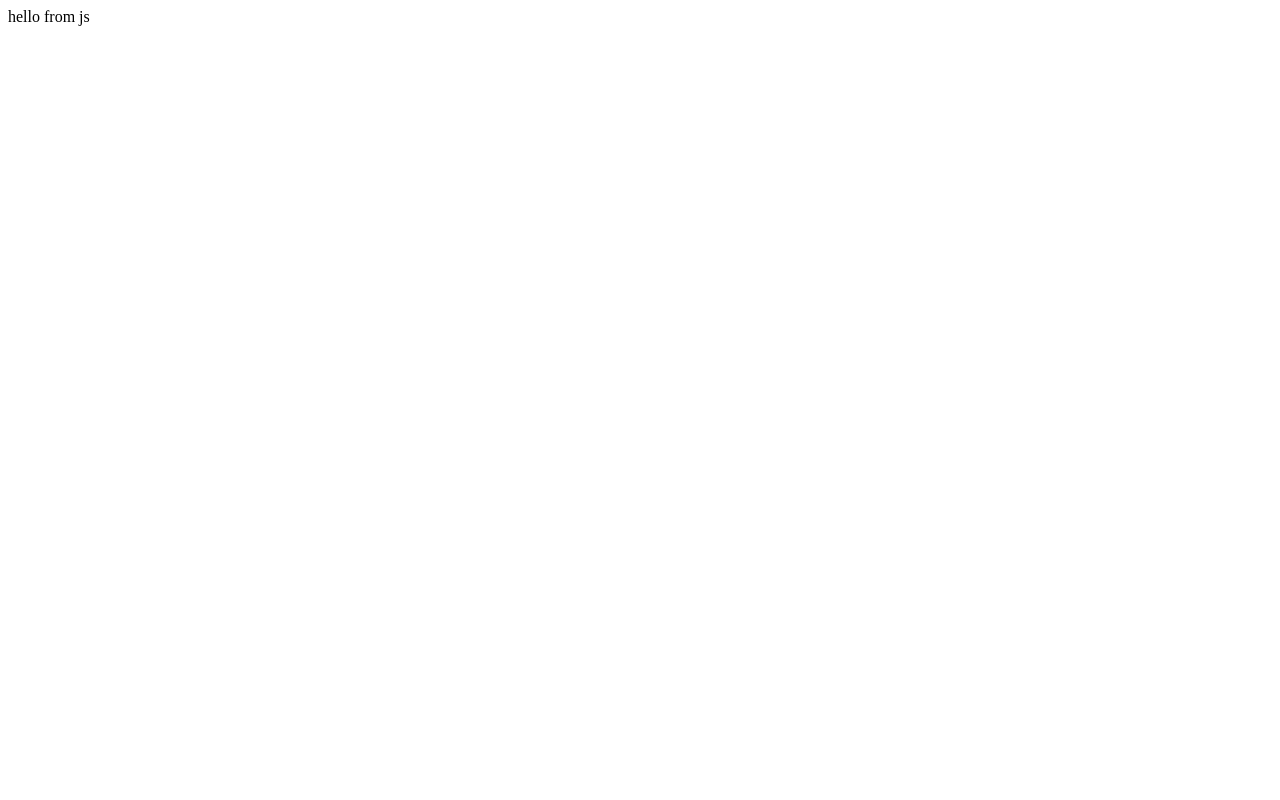
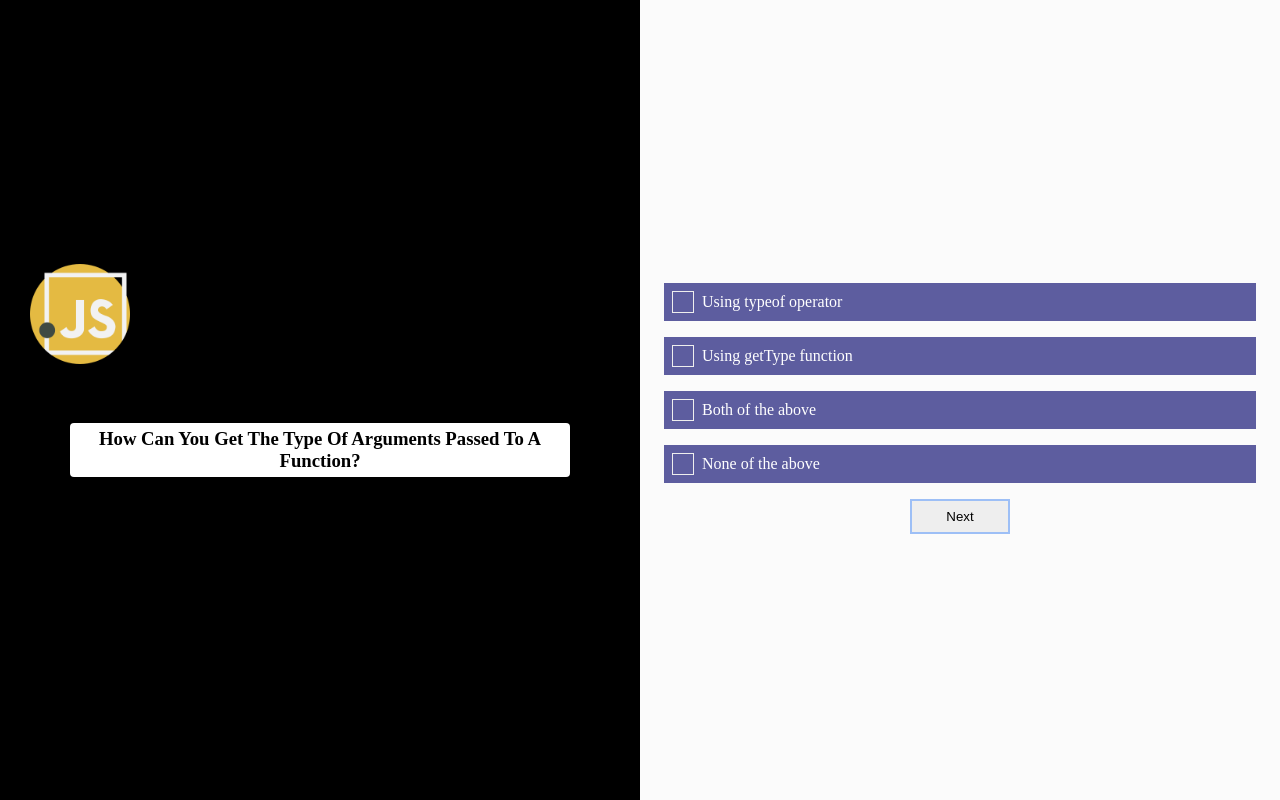
Before and after one commit to Abdurrahman-X/Quiz-App, a Gatsby site: page /JavaScript in a window 1280 px wide. Built offline with nearby package versions, Linux system fonts and the light colour scheme; Gatsby itself is replaced by a stand-in of ours; a web font is replaced by a local one.

Commit message:
quizz page added'

```diff
--- a/src/components/Style/GlobaleStyle.js
+++ b/src/components/Style/GlobaleStyle.js
@@ -1,8 +1,13 @@
-import { createGlobalStyle } from "styled-components";
+import {
+    createGlobalStyle
+} from "styled-components";
 
 export default createGlobalStyle `
 body{
     padding: 0;
     margin: 0;
 }
+img {
+    width: 100px;
+  }
 `;
--- a/src/components/Style/HomeStyle.js
+++ b/src/components/Style/HomeStyle.js
@@ -1,11 +1,13 @@
-import styled, { css } from "styled-components"
+import styled, {
+  css
+} from "styled-components"
 
-export const Wrapper = styled.div`
+export const Wrapper = styled.div `
   display: grid;
   grid-template-columns: repeat(12, 1fr);
   height: 100vh;
 `
-export const Sideleft = styled.div`
+export const Sideleft = styled.div `
   grid-column-start: span 6;
   background-color: #000;
   padding: 30px;
@@ -21,7 +23,7 @@ export const Sideleft = styled.div`
   }
 `
 
-export const Choose = styled.div`
+export const Choose = styled.div `
   padding: 40px;
   text-align: center;
   h3 {
@@ -33,15 +35,23 @@ export const Choose = styled.div`
     border-radius: 4px;
   }
 `
-export const Sideright = styled.div`
+export const Sideright = styled.div `
   grid-column-start: span 6;
   color: #000;
   background: #fbfbfb;
   display: flex;
   justify-content: center;
   flex-direction: column;
+  button {
+    cursor: pointer;
+    width: 100px;
+    padding: 0.5rem 0;
+    margin-top : 1rem;
+    background: #eee;
+    border: 2px solid #9DBFF6;
+  }
 `
-export const CardStyle = styled.div`
+export const CardStyle = styled.div `
   background: #fff;
   padding: 10px 30px;
   margin: 15px 0;
@@ -61,7 +71,5 @@ export const CardStyle = styled.div`
     margin: 10px;
     font-size: 14px;
   }
-  img {
-    width: 100px;
-  }
+
 `
--- /dev/null
+++ b/src/components/Style/QuizzStyle.js
@@ -0,0 +1,32 @@
+import styled from "styled-components"
+
+
+export const Container = styled.div `
+    align-items: center;
+display  : flex;
+flex-direction:column;
+
+`
+export const Answer = styled.div `
+  background : #5d5d9f;
+  display: flex;
+  align-items: center;
+  color : white;
+  padding: 0.5rem;
+  width: 45vw;
+margin-top : 1rem;
+div {
+    border: 1px solid #eee;
+    width: 20px;
+    height: 20px;
+    cursor: pointer;
+    margin-right: 0.5rem;
+    transition: all 0.3s ease;
+}
+div:hover{
+    border-color: #ffc80a;
+}
+
+
+
+`
--- a/src/pages/JavaScript.js
+++ /dev/null
@@ -1,11 +0,0 @@
-import React from 'react';
-
-const JavaScript = () => {
-    return (
-        <div>
-            hello from js
-        </div>
-    );
-};
-
-export default JavaScript;
--- /dev/null
+++ b/src/pages/JavaScript.jsx
@@ -0,0 +1,48 @@
+import React from "react"
+import GlobaleStyle from "../components/Style/GlobaleStyle"
+import Js from "../images/javascript.png"
+import {
+  Wrapper,
+  Sideleft,
+  Choose,
+  Sideright,
+} from "../components/Style/HomeStyle"
+import { Answer, Container } from "../components/Style/QuizzStyle"
+const JavaScriptQuizz = () => {
+  return (
+    <>
+      <GlobaleStyle />
+      <Wrapper>
+        <Sideleft>
+          <img src={Js} alt="js logo" />
+          <Choose>
+            <h3>How can you get the type of arguments passed to a function?</h3>
+          </Choose>
+        </Sideleft>
+
+        <Sideright>
+          <Container>
+            <Answer>
+              <div></div>Using typeof operator
+            </Answer>
+            <Answer>
+              {" "}
+              <div></div>Using getType function
+            </Answer>
+            <Answer>
+              <div></div>Both of the above
+            </Answer>
+            <Answer>
+              <div></div>None of the above
+            </Answer>
+            <button>
+              <div></div>Next
+            </button>
+          </Container>
+        </Sideright>
+      </Wrapper>
+    </>
+  )
+}
+
+export default JavaScriptQuizz
```
Also changed, not shown: src/pages/index.jsx (renamed from src/pages/index.js, +6 -4 lines), src/images/gatsby-astronaut.png (deleted), src/images/gatsby-icon.png (deleted).
